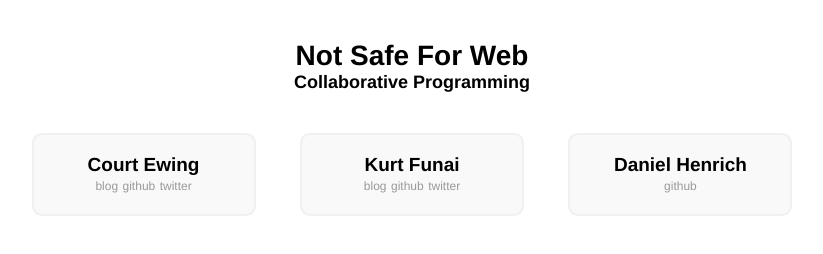
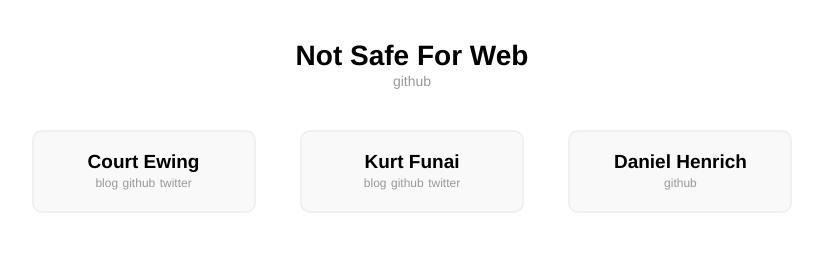
Before and after one commit to epixa/notsafeforweb.com, a plain HTML site: page index.html in a window 1280 px wide. Shown: the whole page, without its empty margins (228-1051 px from the left). Drawn offline with Linux system fonts and the light colour scheme.

Commit message:
Revised header and added github link

```diff
--- a/css/screen.css
+++ b/css/screen.css
@@ -17,8 +17,10 @@ body > header h1 {
     font-size: 28px;
 }
 
-body > header h2 {
-    font-size: 18px;
+body > header a {
+    color: #999;
+    font-size: 14px;
+    text-decoration: none;
 }
 
 body > section {
--- a/index.html
+++ b/index.html
@@ -11,8 +11,8 @@
 <header>
     <hgroup>
         <h1>Not Safe For Web</h1>
-        <h2>Collaborative Programming</h2>
     </hgroup>
+    <a href="http://github.com/notsafeforweb">github</a>
 </header>
 
 <section>
```
